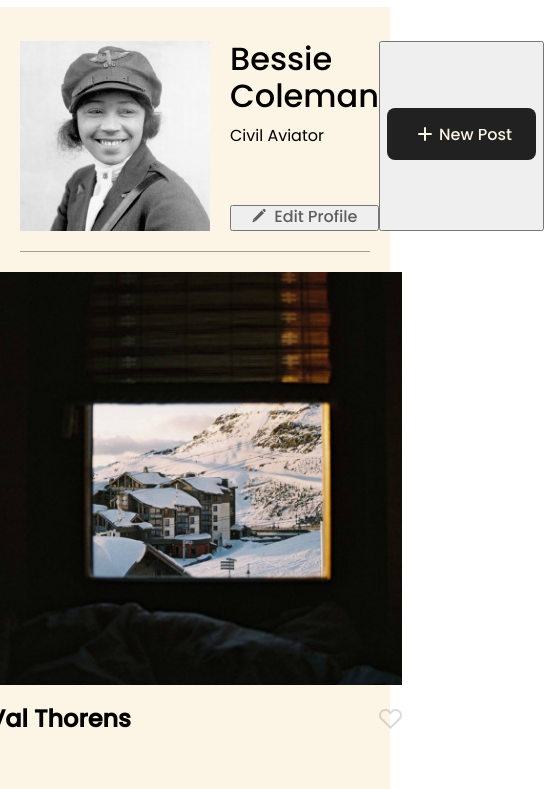
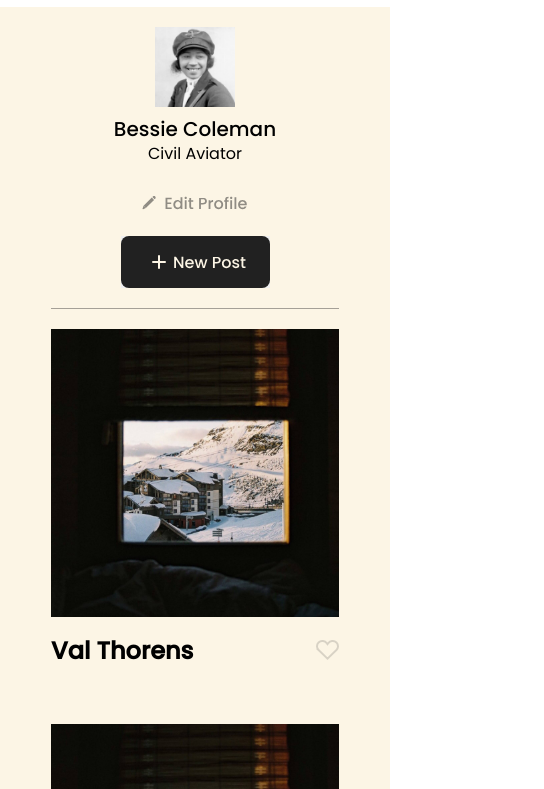
Before and after one commit to andysosen/se_project_spots, a plain HTML site: page index.html in a window 390 px wide. Shown: the part 39-828 px from the top of the page, 544 px wide, since content can reach past the window. Drawn offline with Linux system fonts and the light colour scheme.

Commit message:
skeleton done

```diff
--- a/blocks/card.css
+++ b/blocks/card.css
@@ -1,10 +1,6 @@
-.card {
-  max-width: 413px;
-}
-
 .card__image {
   height: 413px;
-  width: 413px;
+  width: 100%;
   object-fit: cover;
   display: block;
 }
@@ -23,3 +19,9 @@
   background-color: transparent;
   opacity: 40%;
 }
+
+@media screen and (max-width: 627px) {
+  .card__image {
+    height: 288px;
+  }
+}
--- a/blocks/cards.css
+++ b/blocks/cards.css
@@ -11,3 +11,9 @@
   justify-content: center;
   gap: 40px 20px;
 }
+
+@media screen and (max-width: 627px) {
+  .cards__list {
+    grid-template-columns: repeat(auto-fit, 288px);
+  }
+}
--- a/blocks/profile.css
+++ b/blocks/profile.css
@@ -1,19 +1,30 @@
 .profile {
   display: flex;
+  flex-direction: column;
   padding: 34px 0 20px;
   border-bottom: 1px rgba(33, 33, 33, 0.4) solid;
 }
 
 .profile__add-btn {
   margin-left: auto;
+  max-width: 149px;
+  max-height: 52px;
+  padding: 0;
+  border: 0;
 }
 
 .profile__edit-btn {
   margin-top: auto;
+  padding: 0;
+  border: 0;
+  opacity: 70%;
+  background: none;
 }
 
 .profile__avatar {
   margin-right: 20px;
+  height: 190px;
+  width: 190px;
 }
 
 .profile__column {
@@ -32,4 +43,39 @@
 .profile__name {
   margin: 0 0 12px;
   font-weight: 500;
+  font-size: 32px;
+  line-height: 1;
 }
+
+@media screen and (max-width: 627px) {
+  .profile {
+    flex-direction: column;
+    max-width: 288px;
+    align-items: center;
+    text-align: center;
+    padding-top: 20px;
+  }
+
+  .profile__avatar {
+    margin: 0 0 12px;
+    height: 80px;
+    width: 80px;
+  }
+
+  .profile__name {
+    font-size: 20px;
+    margin: 0 0 6px;
+  }
+
+  .profile__column {
+    margin: 0 0 20px;
+  }
+
+  .profile__description {
+    margin: 0 0 32px;
+  }
+
+  .profile__add-btn {
+    margin: 0;
+  }
+}
--- a/index.html
+++ b/index.html
@@ -53,7 +53,7 @@
                 class="card__image"
               />
               <div class="card__content">
-                <h2 class="card__title">t</h2>
+                <h2 class="card__title">Val Thorens</h2>
                 <button type="button" class="card__like-btn"></button>
               </div>
             </li>
```
